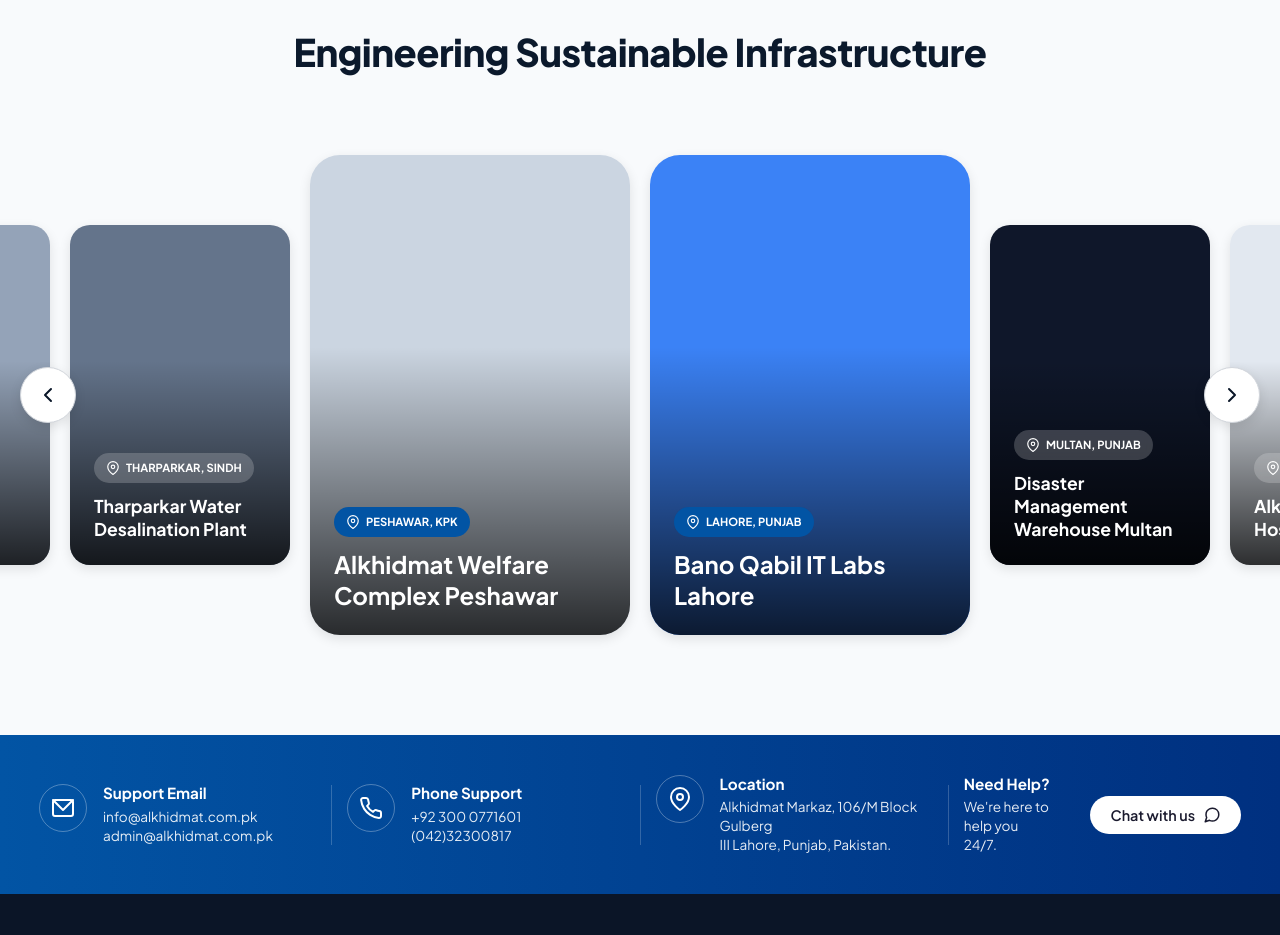
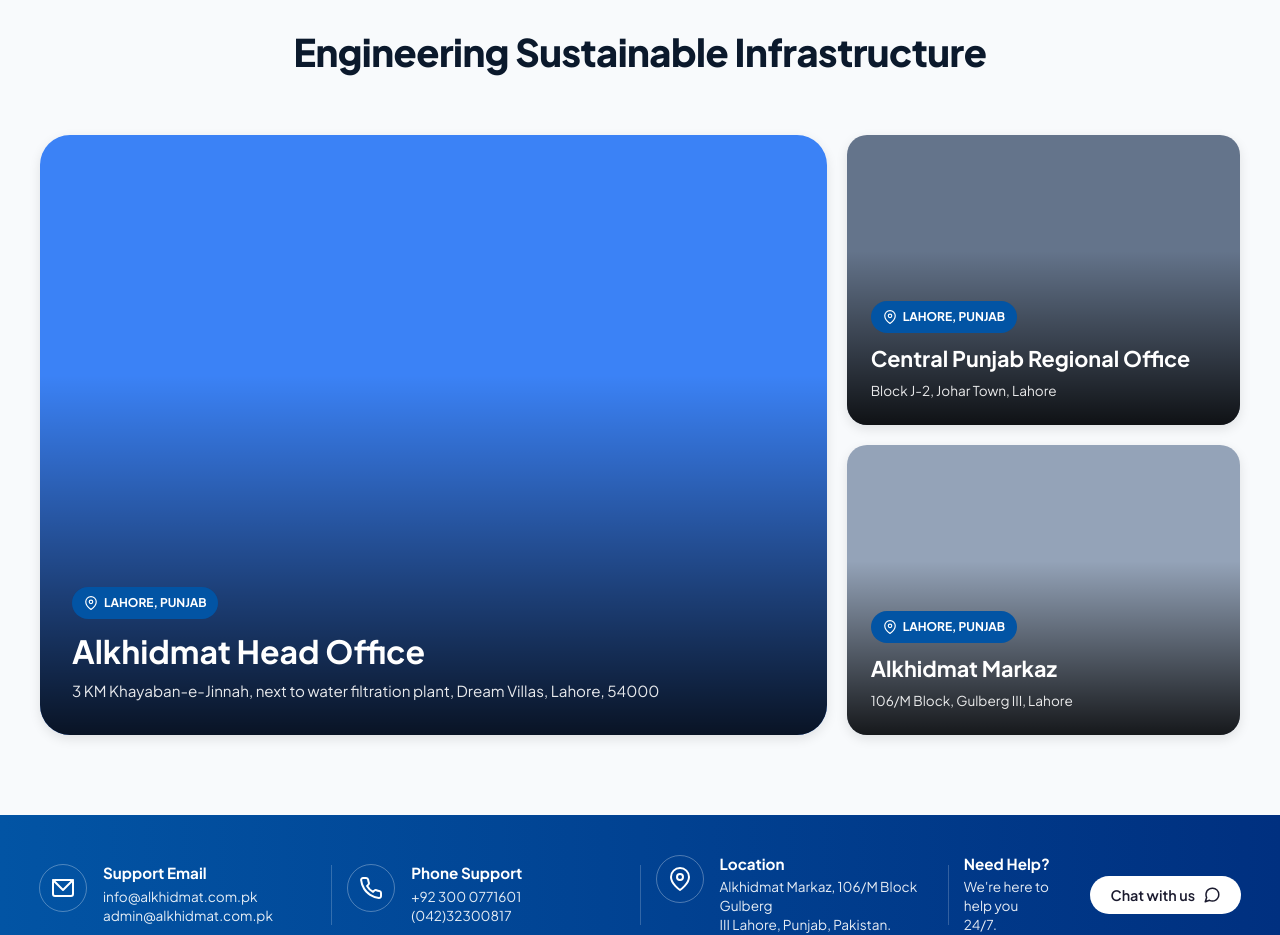
Before and after one commit to Javeria-Javaid/Alkhidmat_foundation_lahore, a React (Vite) app: page / in a window 1280 px wide. Shown: the part 6220-7155 px from the top of the page. Built offline with nearby package versions, Linux system fonts and the light colour scheme; a web font is replaced by a local one.

Commit message:
Replace partners carousel with 3-card static grid layout for Lahore offices

```diff
--- a/src/components/home/Partners.css
+++ b/src/components/home/Partners.css
@@ -4,87 +4,46 @@
   padding-bottom: 80px;
 }
 
-.carousel-container {
-  position: relative;
-  display: flex;
-  align-items: center;
-  width: 100%;
-  max-width: 1600px;
+.infrastructure-grid {
+  display: grid;
+  grid-template-columns: 2fr 1fr;
+  grid-template-rows: 1fr 1fr;
+  gap: 20px;
+  max-width: 1200px;
   margin: 0 auto;
+  height: 600px;
 }
 
-.carousel-nav {
-  background: var(--white);
-  color: var(--navy);
-  border-radius: 50%;
-  width: 56px;
-  height: 56px;
-  display: flex;
-  align-items: center;
-  justify-content: center;
-  border: 1px solid var(--gray-200);
-  cursor: pointer;
-  position: absolute;
-  z-index: 10;
-  box-shadow: var(--shadow-md);
-  transition: all var(--transition-fast);
-}
-
-.carousel-nav:hover {
-  box-shadow: var(--shadow-lg);
-  color: var(--primary-blue);
-  border-color: var(--primary-blue);
-}
-
-.carousel-nav.prev {
-  left: 20px;
-}
-
-.carousel-nav.next {
-  right: 20px;
-}
-
-.carousel-track-wrapper {
-  overflow: hidden;
-  width: 100%;
-  padding: 20px 0;
-}
-
-.carousel-track {
-  display: flex;
-  gap: 20px;
-  justify-content: center;
-  align-items: center;
-}
-
-.carousel-card {
+.infrastructure-card {
   position: relative;
   border-radius: 20px;
   overflow: hidden;
-  flex: 0 0 220px;
-  height: 340px;
-  transition: all var(--transition-base);
-  box-shadow: var(--shadow-md);
   display: flex;
   flex-direction: column;
   justify-content: flex-end;
+  box-shadow: var(--shadow-md);
+  transition: all var(--transition-base);
 }
 
-.carousel-card.active {
-  flex: 0 0 320px;
-  height: 480px;
+.infrastructure-card.large {
+  grid-column: 1 / 2;
+  grid-row: 1 / 3;
   border-radius: 30px;
 }
 
-.carousel-card::after {
+.infrastructure-card.small {
+  grid-column: 2 / 3;
+}
+
+.infrastructure-card::after {
   content: '';
   position: absolute;
   inset: 0;
-  background: linear-gradient(to top, rgba(0,0,0,0.8) 0%, rgba(0,0,0,0) 60%);
+  background: linear-gradient(to top, rgba(0,0,0,0.85) 0%, rgba(0,0,0,0) 60%);
   z-index: 1;
 }
 
-.carousel-card__bg {
+.infrastructure-card__bg {
   position: absolute;
   inset: 0;
   background-color: var(--gray-400);
@@ -94,80 +53,76 @@
   transition: transform var(--transition-slow);
 }
 
-.carousel-card:hover .carousel-card__bg {
+.infrastructure-card:hover .infrastructure-card__bg {
   transform: scale(1.05);
 }
 
-.bg-project-1 { background-color: #94a3b8; }
+/* Background placehodlers */
+.bg-project-1 { background-color: #3b82f6; }
 .bg-project-2 { background-color: #64748b; }
-.bg-project-3 { background-color: #cbd5e1; }
-.bg-project-4 { background-color: #3b82f6; }
-.bg-project-5 { background-color: #0f172a; }
-.bg-project-6 { background-color: #e2e8f0; }
+.bg-project-3 { background-color: #94a3b8; }
 
-.carousel-card__content {
+.infrastructure-card__content {
   position: relative;
   z-index: 2;
-  padding: 24px;
+  padding: 32px;
   color: var(--white);
 }
 
-.carousel-card__location {
+.infrastructure-card.small .infrastructure-card__content {
+  padding: 24px;
+}
+
+.infrastructure-card__location {
   display: inline-flex;
   align-items: center;
   gap: 6px;
-  background: rgba(255,255,255,0.2);
+  background: var(--primary-blue);
   backdrop-filter: blur(4px);
   padding: 6px 12px;
   border-radius: 20px;
-  font-size: 0.7rem;
+  font-size: 0.75rem;
   font-weight: 700;
   margin-bottom: 12px;
 }
 
-.carousel-card.active .carousel-card__location {
-  background: var(--primary-blue);
+.infrastructure-card h3 {
+  font-size: 2rem;
+  color: var(--white);
+  line-height: 1.3;
+  margin-bottom: 8px;
 }
 
-.carousel-card h3 {
-  font-size: 1.1rem;
-  color: var(--white);
-  line-height: 1.3;
+.infrastructure-card.small h3 {
+  font-size: 1.35rem;
 }
 
-.carousel-card.active h3 {
-  font-size: 1.5rem;
+.infrastructure-card__subtext {
+  font-size: 0.95rem;
+  color: rgba(255, 255, 255, 0.9);
+  line-height: 1.5;
 }
 
-@media (max-width: 1200px) {
-  .carousel-card {
-    flex: 0 0 200px;
-    height: 300px;
-  }
-  .carousel-card.active {
-    flex: 0 0 280px;
-    height: 400px;
-  }
+.infrastructure-card.small .infrastructure-card__subtext {
+  font-size: 0.85rem;
 }
 
 @media (max-width: 900px) {
-  .carousel-nav {
-    display: none;
+  .infrastructure-grid {
+    grid-template-columns: 1fr;
+    grid-template-rows: auto;
+    height: auto;
+    gap: 16px;
   }
-  .carousel-track {
-    justify-content: flex-start;
-    overflow-x: auto;
-    padding: 0 20px;
-    scroll-snap-type: x mandatory;
+
+  .infrastructure-card.large {
+    grid-column: 1 / -1;
+    grid-row: auto;
+    height: 400px;
   }
-  .carousel-card {
-    flex: 0 0 260px;
-    height: 380px;
-    scroll-snap-align: center;
-  }
-  .carousel-card.active {
-    flex: 0 0 260px;
-    height: 380px;
-    border-radius: 20px;
+
+  .infrastructure-card.small {
+    grid-column: 1 / -1;
+    height: 280px;
   }
 }
--- a/src/components/home/Partners.jsx
+++ b/src/components/home/Partners.jsx
@@ -4,39 +4,27 @@
 const projects = [
   {
     id: 1,
-    location: 'KARACHI',
-    title: 'Aghosh Complex Karachi',
-    bgClass: 'bg-project-1'
+    location: 'LAHORE, PUNJAB',
+    title: 'Alkhidmat Head Office',
+    subtext: '3 KM Khayaban-e-Jinnah, next to water filtration plant, Dream Villas, Lahore, 54000',
+    type: 'large',
+    bgClass: 'bg-project-1' // TODO: Replace with actual image of Head Office
   },
   {
     id: 2,
-    location: 'THARPARKAR, SINDH',
-    title: 'Tharparkar Water Desalination Plant',
-    bgClass: 'bg-project-2'
+    location: 'LAHORE, PUNJAB',
+    title: 'Central Punjab Regional Office',
+    subtext: 'Block J-2, Johar Town, Lahore',
+    type: 'small',
+    bgClass: 'bg-project-2' // TODO: Replace with actual image of Regional Office
   },
   {
     id: 3,
-    location: 'PESHAWAR, KPK',
-    title: 'Alkhidmat Welfare Complex Peshawar',
-    bgClass: 'bg-project-3'
-  },
-  {
-    id: 4,
     location: 'LAHORE, PUNJAB',
-    title: 'Bano Qabil IT Labs Lahore',
-    bgClass: 'bg-project-4'
-  },
-  {
-    id: 5,
-    location: 'MULTAN, PUNJAB',
-    title: 'Disaster Management Warehouse Multan',
-    bgClass: 'bg-project-5'
-  },
-  {
-    id: 6,
-    location: 'GILGIT, BALTISTAN',
-    title: 'Alkhidmat Welfare Hospital Gilgit',
-    bgClass: 'bg-project-6'
+    title: 'Alkhidmat Markaz',
+    subtext: '106/M Block, Gulberg III, Lahore',
+    type: 'small',
+    bgClass: 'bg-project-3' // TODO: Replace with actual image of Alkhidmat Markaz
   }
 ];
 
@@ -47,31 +35,22 @@
         <h2 className="section-title">Engineering Sustainable Infrastructure</h2>
       </div>
 
-      <div className="carousel-container">
-        <button className="carousel-nav prev" aria-label="Previous">
-          <svg width="24" height="24" viewBox="0 0 24 24" fill="none" stroke="currentColor" strokeWidth="2" strokeLinecap="round" strokeLinejoin="round"><polyline points="15 18 9 12 15 6"></polyline></svg>
-        </button>
-
-        <div className="carousel-track-wrapper">
-          <div className="carousel-track">
-            {projects.map((project, index) => (
-              <div key={project.id} className={`carousel-card ${index === 2 || index === 3 ? 'active' : ''}`}>
-                <div className={`carousel-card__bg ${project.bgClass}`}></div>
-                <div className="carousel-card__content">
-                  <div className="carousel-card__location">
-                    <svg width="14" height="14" viewBox="0 0 24 24" fill="none" stroke="currentColor" strokeWidth="2"><path d="M21 10c0 7-9 13-9 13s-9-6-9-13a9 9 0 0 1 18 0z"></path><circle cx="12" cy="10" r="3"></circle></svg>
-                    {project.location}
-                  </div>
-                  <h3>{project.title}</h3>
+      <div className="container">
+        <div className="infrastructure-grid">
+          {projects.map((project) => (
+            <div key={project.id} className={`infrastructure-card ${project.type}`}>
+              <div className={`infrastructure-card__bg ${project.bgClass}`}></div>
+              <div className="infrastructure-card__content">
+                <div className="infrastructure-card__location">
+                  <svg width="14" height="14" viewBox="0 0 24 24" fill="none" stroke="currentColor" strokeWidth="2"><path d="M21 10c0 7-9 13-9 13s-9-6-9-13a9 9 0 0 1 18 0z"></path><circle cx="12" cy="10" r="3"></circle></svg>
+                  {project.location}
                 </div>
+                <h3>{project.title}</h3>
+                {project.subtext && <p className="infrastructure-card__subtext">{project.subtext}</p>}
               </div>
-            ))}
-          </div>
+            </div>
+          ))}
         </div>
-
-        <button className="carousel-nav next" aria-label="Next">
-          <svg width="24" height="24" viewBox="0 0 24 24" fill="none" stroke="currentColor" strokeWidth="2" strokeLinecap="round" strokeLinejoin="round"><polyline points="9 18 15 12 9 6"></polyline></svg>
-        </button>
       </div>
     </section>
   );
```
